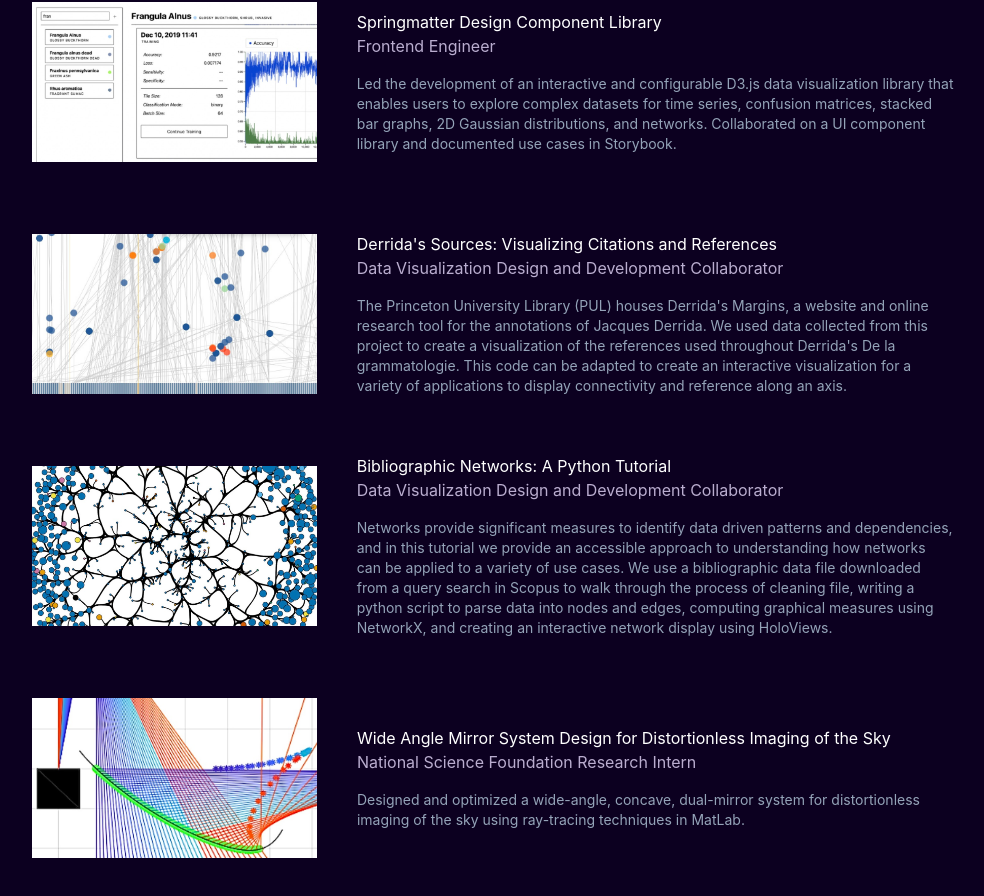
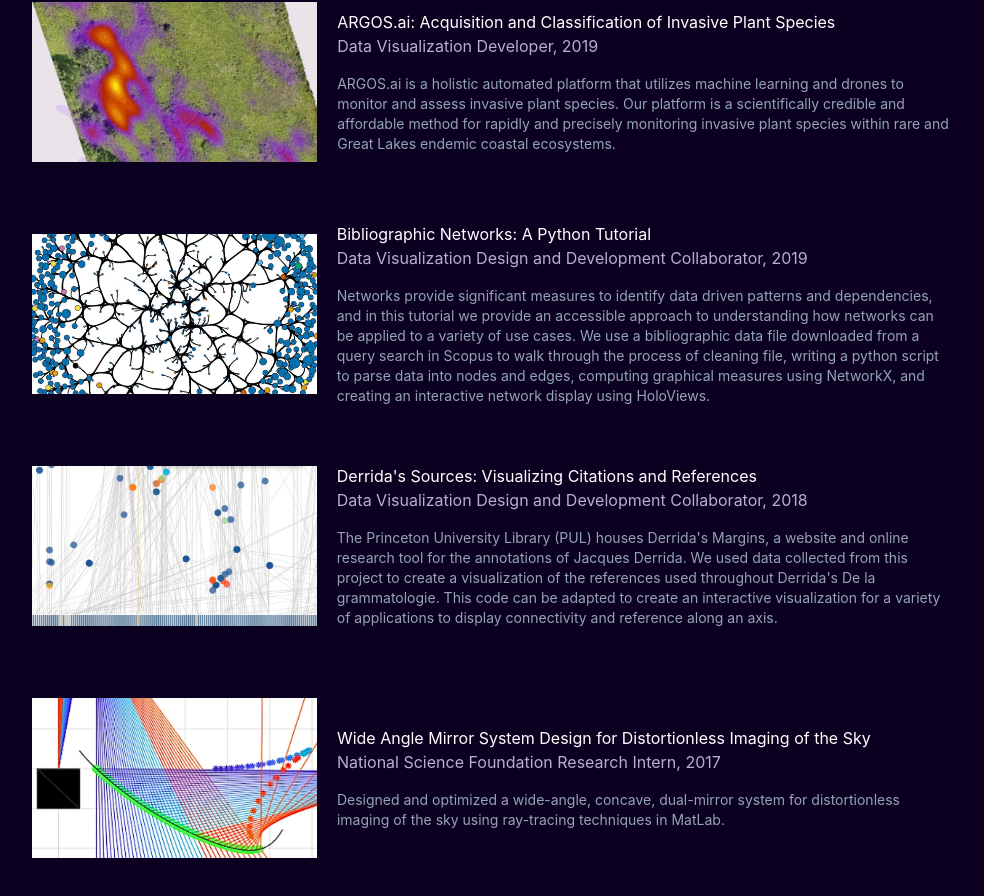
Before and after one commit to hvanova/hvanova.github.io, a Svelte app: page / in a window 1280 px wide. Shown: the part 2136-3032 px from the top of the page, without its empty margins (147-1131 px from the left). Built offline with nearby package versions, Linux system fonts and the light colour scheme.

Commit message:
styling fix

```diff
--- a/content/projects.js
+++ b/content/projects.js
@@ -1,18 +1,28 @@
 export default [
-    {
-        title: `ARGOS.ai: Acquisition and Classification of Invasive Plant Species`,
-        link: `https://www.michiganaerospace.com/expertise/data-exploitation/#:~:text=ARGOS.ai%20%2D%20Acquisition%20and%20Classification%20of%20Invasive%20Plant%20Species`,
-        imagePath: `/images/argos.jpeg`,
-        description: `ARGOS.ai is a holistic automated platform that utilizes machine learning and drones to monitor and assess invasive plant species. Our platform is a scientifically credible and affordable method for rapidly and precisely monitoring invasive plant species within rare and Great Lakes endemic coastal ecosystems.`,
-        role: `Data Visualization Developer`
-    },
     {
         title: `Springmatter Design Component Library`,
         link: `https://springmatter.com/`,
         imagePath: `/images/springmatter_design.jpeg`,
         description: `Led the development of an interactive and configurable D3.js data visualization library that enables users to explore complex datasets for time series, confusion matrices, stacked bar graphs, 2D
         Gaussian distributions, and networks. Collaborated on a UI component library and documented use cases in Storybook.`,
-        role: `Frontend Engineer`
+        role: `Frontend Engineer`,
+        year: `2020`,
+    },
+    {
+        title: `ARGOS.ai: Acquisition and Classification of Invasive Plant Species`,
+        link: `https://www.michiganaerospace.com/expertise/data-exploitation/#:~:text=ARGOS.ai%20%2D%20Acquisition%20and%20Classification%20of%20Invasive%20Plant%20Species`,
+        imagePath: `/images/argos.jpeg`,
+        description: `ARGOS.ai is a holistic automated platform that utilizes machine learning and drones to monitor and assess invasive plant species. Our platform is a scientifically credible and affordable method for rapidly and precisely monitoring invasive plant species within rare and Great Lakes endemic coastal ecosystems.`,
+        role: `Data Visualization Developer`,
+        year: `2019`,
+    },
+    {
+        title: `Bibliographic Networks: A Python Tutorial`,
+        link: `https://github.com/clarkdatalabs/bibliometric_networks?tab=readme-ov-file#bibliographic-networks-a-python-tutorial`,
+        imagePath: `/images/bibnet.jpeg`,
+        description: `Networks provide significant measures to identify data driven patterns and dependencies, and in this tutorial we provide an accessible approach to understanding how networks can be applied to a variety of use cases. We use a bibliographic data file downloaded from a query search in Scopus to walk through the process of cleaning file, writing a python script to parse data into nodes and edges, computing graphical measures using NetworkX, and creating an interactive network display using HoloViews.`,
+        role: `Data Visualization Design and Development Collaborator`,
+        year: `2019`,
     },
     {
         title: `Derrida's Sources: Visualizing Citations and References`,
@@ -21,19 +31,14 @@ export default [
         description: `The Princeton University Library (PUL) houses Derrida's Margins, a website and online research tool for the annotations of Jacques Derrida. We used data collected from this project to create a visualization of the references used throughout Derrida's De la grammatologie.
         This code can be adapted to create an interactive visualization for a variety of applications to display connectivity and reference along an axis.`,
         role: `Data Visualization Design and Development Collaborator`,
-    },
-    {
-        title: `Bibliographic Networks: A Python Tutorial`,
-        link: `https://github.com/clarkdatalabs/bibliometric_networks?tab=readme-ov-file#bibliographic-networks-a-python-tutorial`,
-        imagePath: `/images/bibnet.jpeg`,
-        description: `Networks provide significant measures to identify data driven patterns and dependencies, and in this tutorial we provide an accessible approach to understanding how networks can be applied to a variety of use cases. We use a bibliographic data file downloaded from a query search in Scopus to walk through the process of cleaning file, writing a python script to parse data into nodes and edges, computing graphical measures using NetworkX, and creating an interactive network display using HoloViews.`,
-        role: `Data Visualization Design and Development Collaborator`
+        year: `2018`,
     },
     {
         title: `Wide Angle Mirror System Design for Distortionless Imaging of the Sky`,
         link: `/SAIP_poster.jpg`,
         imagePath: `/images/SAIP.jpeg`,
         description: `Designed and optimized a wide-angle, concave, dual-mirror system for distortionless imaging of the sky using ray-tracing techniques in MatLab.`,
-        role: `National Science Foundation Research Intern `
+        role: `National Science Foundation Research Intern`,
+        year: `2017`,
     },
 ]
--- a/src/components/Projects.svelte
+++ b/src/components/Projects.svelte
@@ -10,12 +10,12 @@
                 <div class="image my-4">
                     <img src={project.imagePath} alt={project.title} />
                 </div>
-                <div class="text ml-10">
+                <div class="text">
                     <div class="text-white text-l title">
                         {project.title}
                     </div>
                     <div class="text-secondaryText">
-                        {project.role}
+                        {project.role}, {project.year}
                     </div>
                     <div class="text-greyText mt-4 text-sm">
                         {project.description}
@@ -29,6 +29,7 @@
 <style>
     .container {
         display: flex;
+        gap: 20px;
         flex-wrap: wrap;
         align-items: center;
         justify-content: center;
@@ -45,6 +46,6 @@
     }
     .text {
         flex: 1;
-        min-width: 300px;
+        /* min-width: 200px; */
     }
 </style>
```
